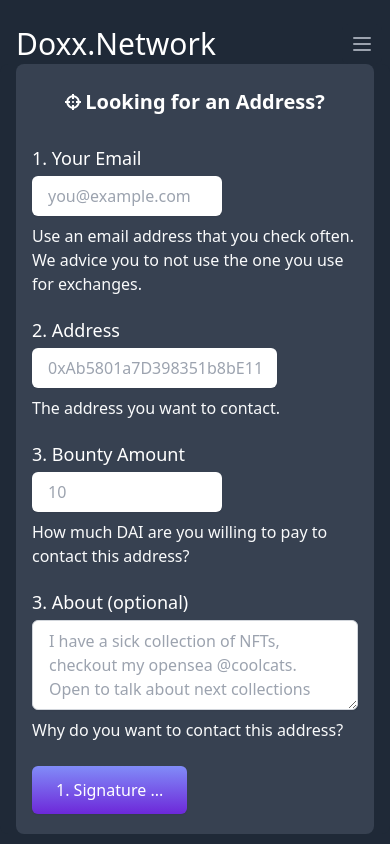
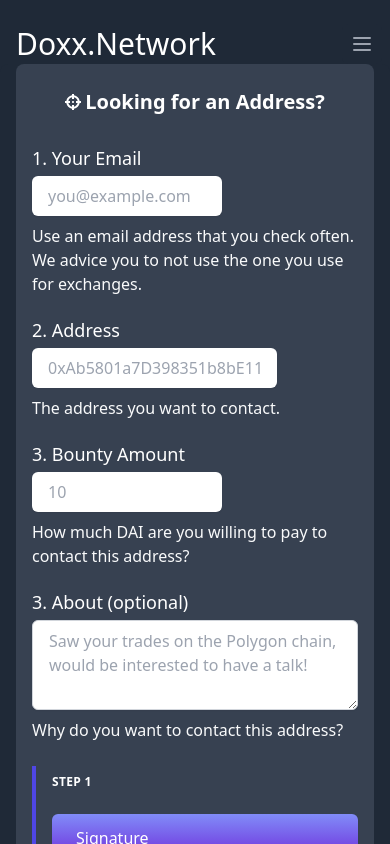
Before and after one commit to hugoroussel/doxx-network-frontend, a Next.js app: page /search in a window 390 px wide. Built offline with nearby package versions, Linux system fonts and the light colour scheme.

Commit message:
Add progress component for search bounty

```diff
--- a/package.json
+++ b/package.json
@@ -21,6 +21,7 @@
     "react-blockies": "^1.4.1",
     "react-dom": "17.0.2",
     "react-icons": "^4.2.0",
+    "sha3": "^2.1.4",
     "web3": "^1.5.3"
   },
   "devDependencies": {
--- a/pages/search.js
+++ b/pages/search.js
@@ -1,3 +1,5 @@
+/* eslint-disable jsx-a11y/no-redundant-roles */
+/* eslint-disable no-nested-ternary */
 /* eslint-disable import/no-duplicates */
 /* eslint-disable import/extensions */
 /* eslint-disable no-console */
@@ -13,21 +15,46 @@
 import axios from 'axios';
 import BigNumber from 'bignumber.js';
 import { FaCrosshairs } from 'react-icons/fa';
+import { isAddress } from '../utils/utils';
 import { getSignature, registerSelfBounty } from '../customHooks/contracts.js';
 import Navbar from '../components/navbar.js';
 import { validateEmail } from '../utils/utils.js';
 
+const steps = [
+
+];
+
 export default function Register() {
   const [account, setAccount] = useState('');
   const [step2, setStep2] = useState(false);
-  const [validEmail, setValidEmail] = useState(true);
   const [validAmount, setValidAmount] = useState(true);
   const [noEthereum, setNoEthereum] = useState(false);
+
+  const [progress, setProgress] = useState([
+    {
+      id: 'Step 1', name: 'Signature', href: sign, status: 'current',
+    },
+    {
+      id: 'Step 2', name: 'Approve DAI', href: '#', status: 'currentdzea',
+    },
+    {
+      id: 'Step 3', name: 'Register', href: '#', status: 'currentdazd',
+    }]);
+
+  const [validEmail, setValidEmail] = useState(true);
+  const [validSeller, setValidSeller] = useState(true);
+
+  async function Signature() {
+    const email = document.getElementById('email').value;
+    const amount = document.getElementById('amount').value;
+    const about = document.getElementById('about').value;
+    console.log(email, seller, amount, about);
+  }
 
   // validity that amount is between 10 and 1000
   const validateAmount = (amount) => {
     const amountNum = new BigNumber(amount);
-    return amountNum.gte(10) && amountNum.lte(1000);
+    return amountNum.gte(1) && amountNum.lte(10000);
   };
 
   useEffect(async () => {
@@ -41,7 +68,7 @@
     localStorage.setItem('eth_address', account0);
   }, []);
 
-  async function submitInfosToServer() {
+  async function sign() {
     if (noEthereum) {
       alert('No Metamask Detected');
       return;
@@ -51,20 +78,32 @@
       setValidEmail(false);
       return;
     }
+    const seller = document.getElementById('seller').value;
+    console.log(isAddress(seller));
+    if (!isAddress(seller)) {
+      setValidSeller(false);
+      return;
+    }
     const amount = document.getElementById('bounty').value;
     if (!validateAmount(amount)) {
+      console.log('invalid amount');
       setValidAmount(false);
       return;
     }
-    const signature = await getSignature(window.ethereum, account);
-    localStorage.setItem('signature', signature);
     const about = document.getElementById('about').value;
-    const data = {
-      email, address: account, signature, about, amount,
-    };
-    await axios.post('http://localhost:8081/registerself', data);
-    setStep2(true);
+    setProgress([
+      {
+        id: 'Step 1', name: 'Signature', href: sign, status: 'done',
+      },
+      {
+        id: 'Step 2', name: 'Approve DAI', href: '#', status: 'current',
+      },
+      {
+        id: 'Step 3', name: 'Register', href: '#', status: 'done',
+      }]);
   }
+
+  useEffect(() => {}, [progress]);
 
   async function registerBountyAction() {
     const bounty = document.getElementById('bounty').value;
@@ -120,16 +159,24 @@
                   <div className="mt-1">
                     <input
                       type="text"
-                      name="address"
-                      id="address"
+                      name="seller"
+                      id="seller"
                       className="shadow-sm focus:ring-indigo-500 focus:border-indigo-500 block w-9/12 h-10 sm:text-sm border-gray-300 rounded-md px-4"
                       placeholder="0xAb5801a7D398351b8bE11C439e05C5B3259aeC9B"
                     />
                   </div>
+                  {validSeller ? (
                     <p className="mt-2 text-md text-gray-50" id="email-description">
                       The address you want to contact.
                       {' '}
                     </p>
+                  ) : (
+                    <p className="mt-2 text-md text-red-500 font-semibold" id="email-description">
+                      This does not look like a valid Ethereum address.
+                      {' '}
+                    </p>
+                  )}
+
                 </div>
 
                 <div className="pt-5">
@@ -143,8 +190,8 @@
                       id="bounty"
                       className="shadow-sm focus:ring-indigo-500 focus:border-indigo-500 block w-7/12 h-10 sm:text-sm border-gray-300 rounded-md px-4"
                       placeholder="10"
-                      min="10"
-                      max="1000"
+                      min="1"
+                      max="10000"
                       aria-describedby="email-description"
                     />
                   </div>
@@ -163,7 +210,7 @@
                       name="about"
                       rows={3}
                       className="max-w-lg shadow-sm block w-full focus:ring-indigo-500 focus:border-indigo-500 sm:text-sm border border-gray-300 rounded-md px-4 py-2"
-                      placeholder="I have a sick collection of NFTs, checkout my opensea @coolcats. Open to talk about next collections"
+                      placeholder="Saw your trades on the Polygon chain, would be interested to have a talk!"
                     />
                   </div>
                   <p className="mt-2 text-md text-gray-50" id="email-description">
@@ -171,31 +218,49 @@
                   </p>
                 </div>
                 <br />
-                {!step2 ? (
-                  <>
-                    {' '}
+                <nav aria-label="Progress">
+                  <ol role="list" className="space-y-4 md:flex md:space-y-0 md:space-x-8">
+                    {progress.map((step) => (
+                      <li key={step.name} className="md:flex-1">
+                        {step.status === 'current' ? (
+                          <div
+                            className="pl-4 py-2 flex flex-col border-l-4 border-indigo-600 md:pl-0 md:pt-4 md:pb-0 md:border-l-0 md:border-t-4"
+                            aria-current="step"
+                          >
+                            <span className="text-xs text-white font-semibold tracking-wide uppercase">{step.id}</span>
+                            <br />
                             <button
                               type="button"
-                      className="inline-flex items-center px-6 py-3 text-base font-medium rounded-md shadow-sm text-white bg-gradient-to-t from-purple-700 to-indigo-400 hover:from-pink-500 hover:to-yellow-500 hover:bg-indigo-700"
-                      onClick={(e) => { e.preventDefault(); submitInfosToServer(); }}
+                              className="btn-primary"
+                              onClick={(e) => {
+                                e.preventDefault();
+                                step.href();
+                              }}
                             >
-                      1. Signature
-                      {' '}
-                      {`${account.substring(0, 5)}...${account.substring(account.length - 4, account.length - 1)}`}
+                              {step.name}
                             </button>
-                  </>
-                )
-                  : (
-                    <>
+                          </div>
+                        ) : (
+                          <a
+                            href={step.href}
+                            className="group pl-4 py-2 flex flex-col border-l-4 border-gray-200 hover:border-gray-300 md:pl-0 md:pt-4 md:pb-0 md:border-l-0 md:border-t-4"
+                          >
+                            <span className="text-xs text-gray-500 font-semibold tracking-wide uppercase group-hover:text-gray-700">
+                              {step.id}
+                            </span>
+                            <br />
                             <button
                               type="button"
-                        className="inline-flex items-center px-6 py-3 text-base font-medium rounded-md shadow-sm text-white bg-gradient-to-t hover:from-purple-700 hover:to-indigo-400 from-pink-500 to-yellow-500"
-                        onClick={(e) => { e.preventDefault(); registerBountyAction(); }}
+                              className="btn-disabled"
                             >
-                        2. Register Bounty
+                              {step.name}
                             </button>
-                    </>
+                          </a>
                         )}
+                      </li>
+                    ))}
+                  </ol>
+                </nav>
               </div>
             </div>
 
--- a/styles/globals.css
+++ b/styles/globals.css
@@ -1,3 +1,17 @@
 @tailwind base;
 @tailwind components;
 @tailwind utilities;
+
+
+@layer components {
+
+    .btn {
+      @apply inline-flex items-center h-12 px-5 py-5 border-none shadow-md text-base font-medium rounded-md text-white transition-all duration-200 cursor-pointer;
+    }
+    .btn-primary {
+      @apply inline-flex items-center px-6 py-3 text-base font-medium rounded-md shadow-sm text-white bg-gradient-to-t from-purple-700 to-indigo-400 hover:from-pink-500 hover:to-yellow-500 hover:bg-indigo-700
+    }
+    .btn-disabled {
+      @apply bg-gray-400 inline-flex items-center px-6 py-3 text-base font-medium rounded-md shadow-sm text-white cursor-wait
+    }
+}
--- a/utils/utils.js
+++ b/utils/utils.js
@@ -1,11 +1,56 @@
+/* eslint-disable no-param-reassign */
+/* eslint-disable no-plusplus */
+/* eslint-disable max-len */
 // validate email function
+
+import { sha3 } from 'sha3';
+
 const validateEmail = (email) => {
   const re = /^(([^<>()\[\]\\.,;:\s@"]+(\.[^<>()\[\]\\.,;:\s@"]+)*)|(".+"))@((\[[0-9]{1,3}\.[0-9]{1,3}\.[0-9]{1,3}\.[0-9]{1,3}\])|(([a-zA-Z\-0-9]+\.)+[a-zA-Z]{2,}))$/;
   return re.test(String(email).toLowerCase());
+};
+
+/**
+* Checks if the given string is a checksummed address
+*
+* @method isChecksumAddress
+* @param {String} address the given HEX adress
+* @return {Boolean}
+*/
+const isChecksumAddress = function (address) {
+  // Check each case
+  address = address.replace('0x', '');
+  const addressHash = sha3(address.toLowerCase());
+  for (let i = 0; i < 40; i++) {
+    // the nth letter should be uppercase if the nth digit of casemap is 1
+    if ((parseInt(addressHash[i], 16) > 7 && address[i].toUpperCase() !== address[i]) || (parseInt(addressHash[i], 16) <= 7 && address[i].toLowerCase() !== address[i])) {
+      return false;
+    }
+  }
+  return true;
+};
+
+/**
+ * Checks if the given string is an address
+ *
+ * @method isAddress
+ * @param {String} address the given HEX adress
+ * @return {Boolean}
+*/
+const isAddress = function (address) {
+  if (!/^(0x)?[0-9a-f]{40}$/i.test(address)) {
+    // check if it has the basic requirements of an address
+    return false;
+  } if (/^(0x)?[0-9a-f]{40}$/.test(address) || /^(0x)?[0-9A-F]{40}$/.test(address)) {
+    // If it's all small caps or all all caps, return true
+    return true;
+  }
+  // Otherwise check each case
+  return true; // isChecksumAddress(address);
 };
 
 function sleep(ms) {
   return new Promise((resolve) => setTimeout(resolve, ms));
 }
 
-module.exports = { validateEmail, sleep };
+module.exports = { validateEmail, sleep, isAddress };
```
Also changed, not shown: 1 other file (tests, documents, lock files or other folders). Lines whose indentation alone changed are shown as unchanged.
